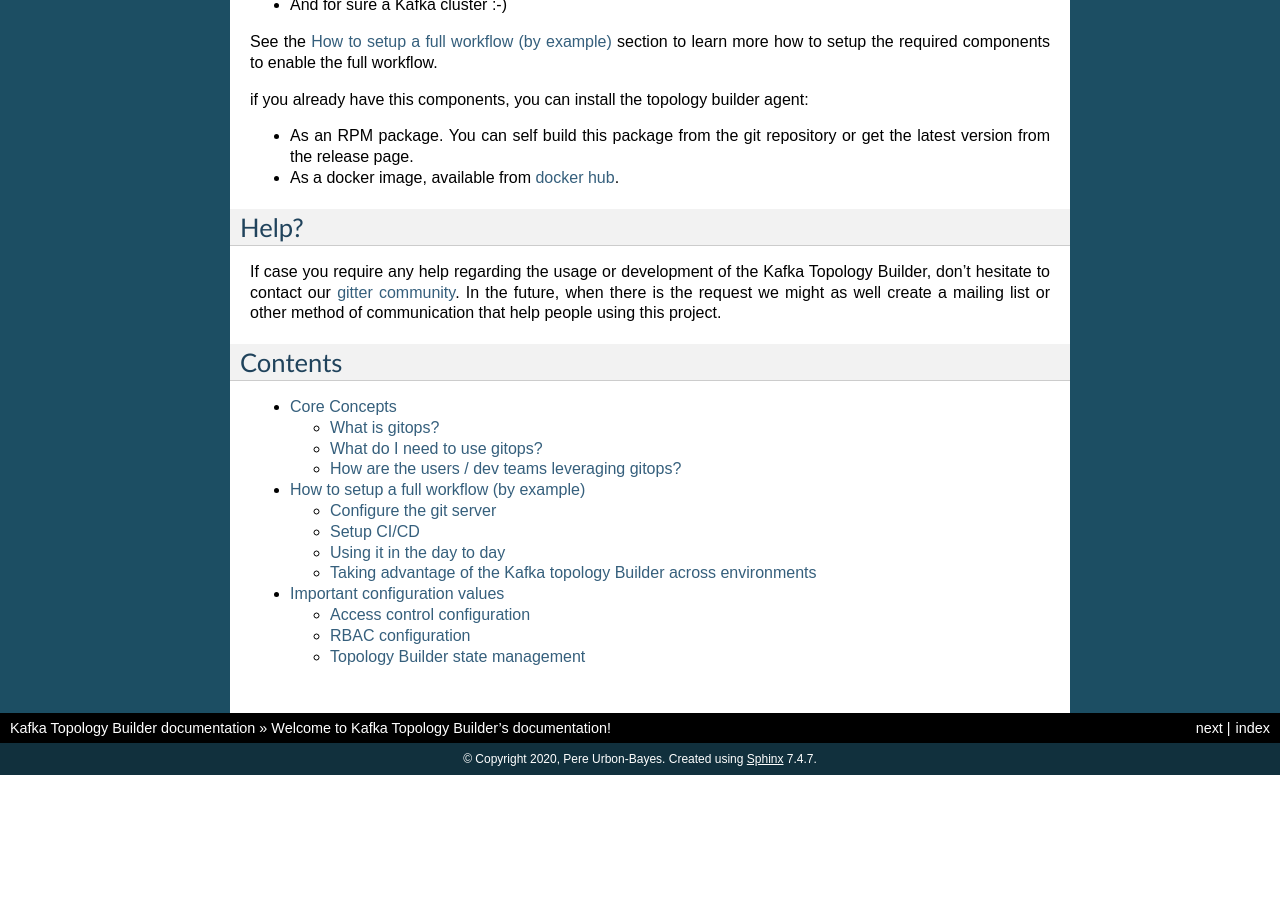
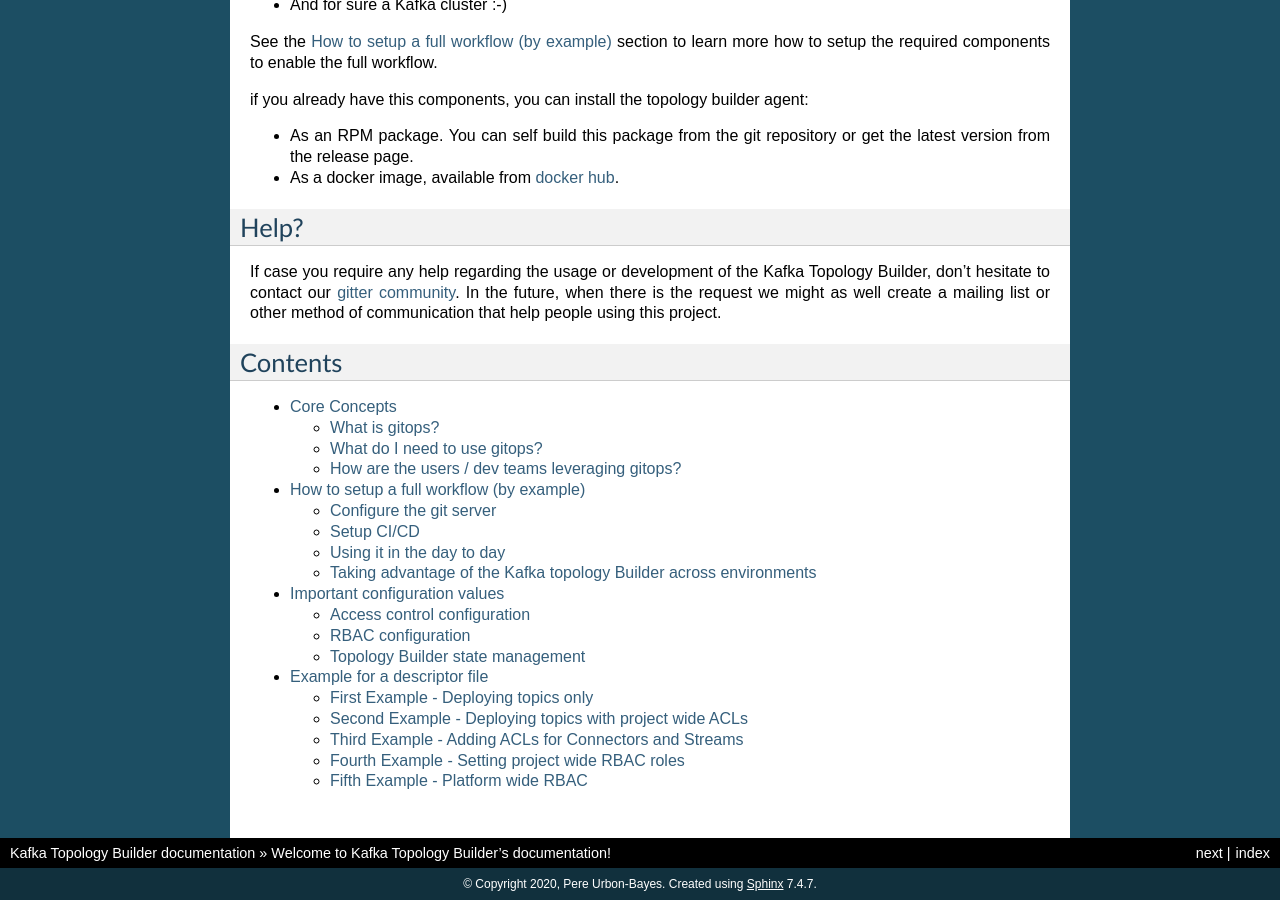
Before and after one commit to kafka-ops/julie, a Sphinx documentation site: the page built from docs/index.rst, in a window 1280 px wide and 900 px high, scrolled down 632 px. Built offline with Sphinx 7.4.7, drawn with Linux system fonts in a browser that asks for light colours; before the commit the page ends 1407 px from its top, so only the background shows below that; some of the changed lines change nothing that is shown.

Commit message:
First draft for improced docs

```diff
--- /dev/null
+++ b/docs/example-yaml.rst
@@ -0,0 +1,83 @@
+Example for a descriptor file
+*******************************
+
+The acutal topology will be defined then in a yaml file like the ones to be found in the example folder of the project.
+The following examples will try and explain the actual functionality a bit more in detail.
+
+First Example - Deploying topics only
+-----------
+
+.. literalinclude:: ../example/descriptor_only_topics.yaml
+  :language: YAML
+
+
+This descriptor will create the two topics specified in the topics list.
+The naming of actual topics follows this scheme:
+
+
+``team_name = team + source(if given) + topic.name + topic.dataType(if given)``
+
+The config can contain any parameters that are allowed for topic-creation via admin-client (https://kafka.apache.org/documentation/#topicconfigs)
+
+In this very example you will get the following topics:
+
+- planetexpress.source.natas.foo
+- planetexpress.source.natas.avro
+
+
+Second Example - Deploying topics with project wide ACLs
+-----------
+
+Going on step further one can also create project-wide ACLs for topics
+
+.. literalinclude:: ../example/descriptor_project_wide_acls.yaml
+  :language: YAML
+
+This descriptor will add the exact same topics as before.
+Additionally all principals defined in `consumers` will have the DeveloperRead role, the `producers` will have the DeveloperWrite Role on all topics defined in the topics section:
+::
+   Principal  |     Role       | ResourceType |                Name                 | PatternType
+ +-----------+----------------+--------------+-------------------------------------+-------------+
+  User:Bender | DeveloperRead  | Topic        | planetexpress.source.natas.bar.avro | LITERAL
+  User:Bender | DeveloperRead  | Topic        | planetexpress.source.natas.foo      | LITERAL
+  User:Fry    | DeveloperRead  | Topic        | planetexpress.source.natas.bar.avro | LITERAL
+  User:Fry    | DeveloperRead  | Topic        | planetexpress.source.natas.foo      | LITERAL
+  User:Fry    | DeveloperWrite | Topic        | planetexpress.source.natas.bar.avro | LITERAL
+  User:Fry    | DeveloperWrite | Topic        | planetexpress.source.natas.foo      | LITERAL
+  User:Lila   | DeveloperRead  | Topic        | planetexpress.source.natas.bar.avro | LITERAL
+  User:Lila   | DeveloperRead  | Topic        | planetexpress.source.natas.foo      | LITERAL
+  User:Lila   | DeveloperWrite | Topic        | planetexpress.source.natas.bar.avro | LITERAL
+  User:Lila   | DeveloperWrite | Topic        | planetexpress.source.natas.foo      | LITERAL
+
+In this particular case only `Fry` and `Lila` can read and write from/to the topics - `Bender` can only consume.
+
+Third Example - Adding ACLs for Connectors and Streams
+-----------
+
+TODO
+
+
+Fourth Example - Setting project wide RBAC roles
+-----------
+
+.. literalinclude:: ../example/descriptor_project_wide_rbac.yaml
+  :language: YAML
+
+
+By adding a `rbac` block one can additionally set project wide permissions:
+::
+   Principal  |     Role       | ResourceType |                Name                 | PatternType
+ +-----------+----------------+--------------+-------------------------------------+-------------+
+  User:Zoidberg   | DeveloperManage  | Topic        | torchwood.mainframe.pilos | PREFIXED
+  User:Professor  | ResourceOwner    | Topic        | torchwood.mainframe.pilos | PREFIXED
+
+`Jack` will get the `ResourceOwner` role on `torchwood.mainframe.pilos*` meaning he can
+delete, create and access topics matching that wildcard.
+`Ianto` can create and delete the topics matching the wildcard, but not access the data, since he has the limited role
+`DeveloperManage`.
+
+
+Fifth Example - Platform wide RBAC
+-----------
+
+TODO
--- a/docs/index.rst
+++ b/docs/index.rst
@@ -55,3 +55,4 @@
    core-concepts
    workflow-setup
    config-values
+   example-yaml
```
Also changed, not shown: 5 other files.
